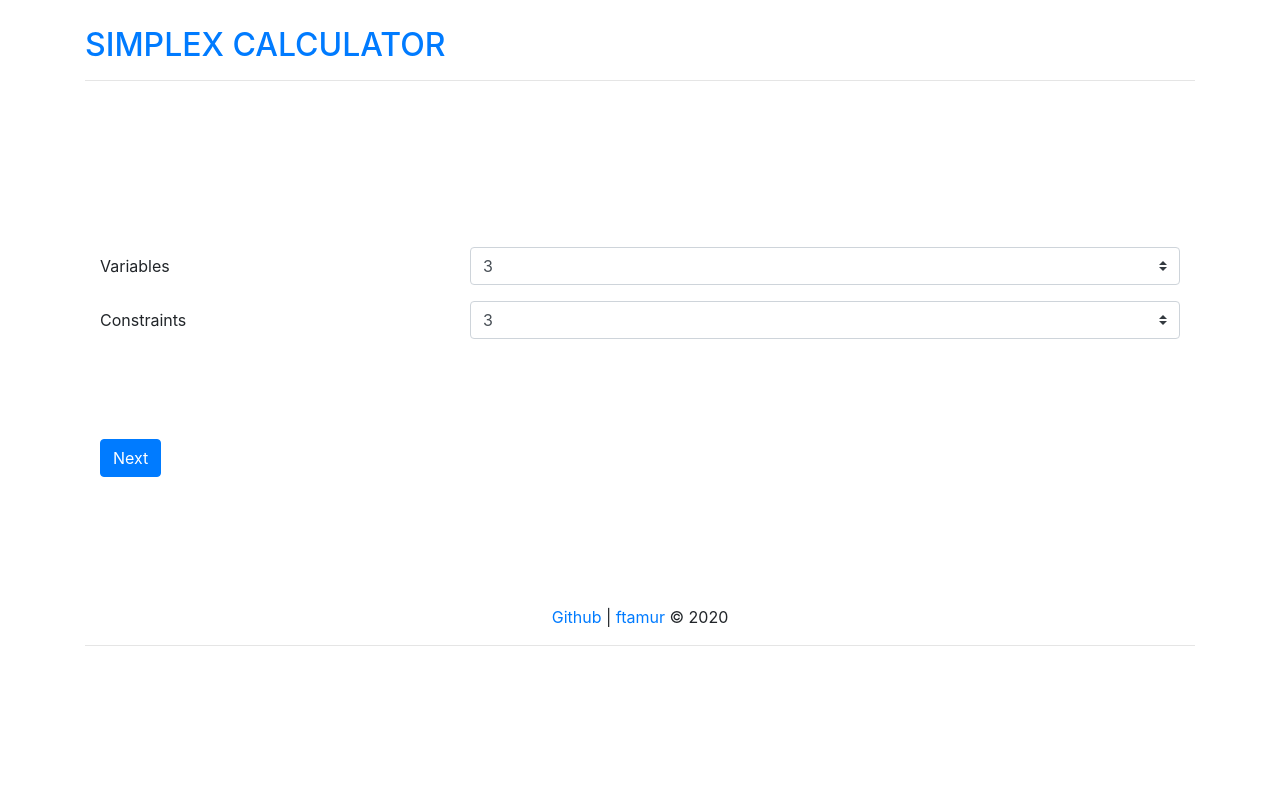
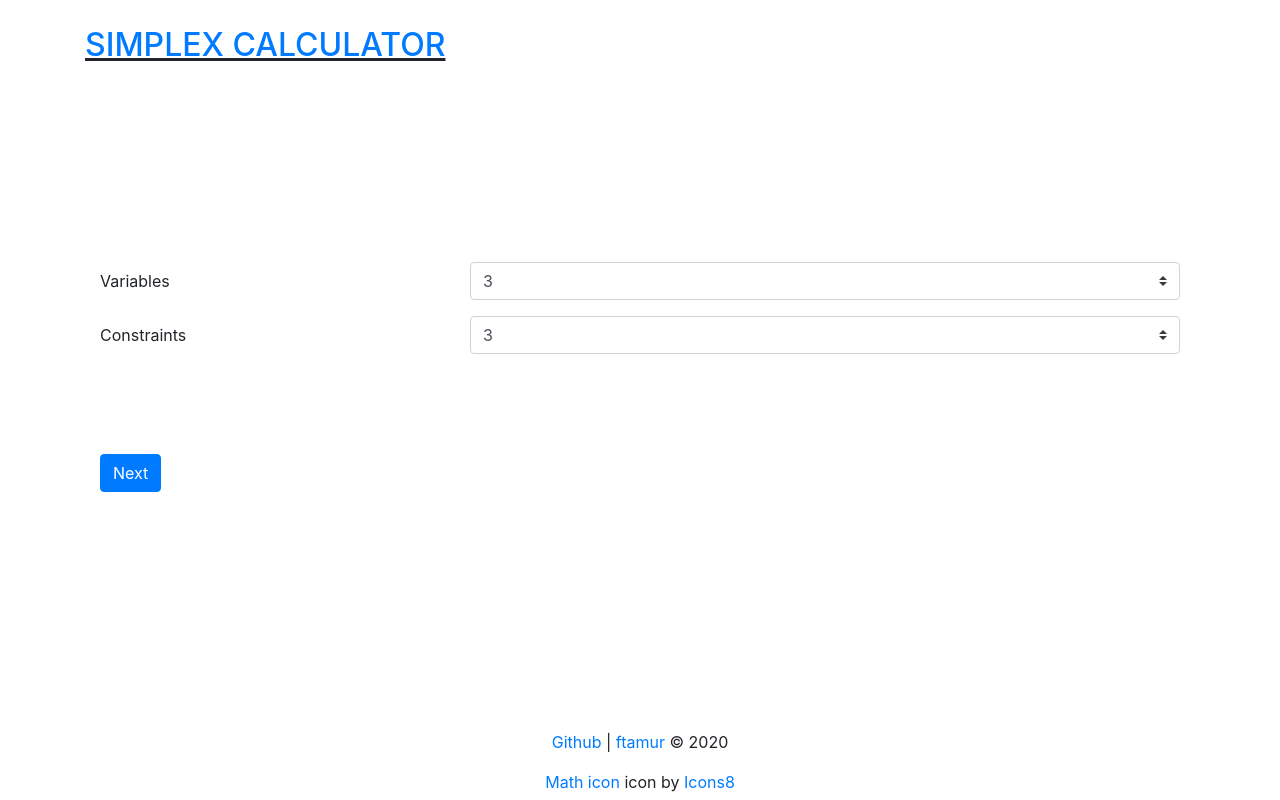
Before and after one commit to ftamur/django-simplex-lp-problem-solver-website, a Django app: page / in a window 1280 px wide. Run offline with Django 3.2, Linux system fonts and the light colour scheme; some libraries are stand-ins or nearby versions.

Commit message:
favicon - result page - base page - title

```diff
--- a/solveLpwithSimplex/simplex/forms.py
+++ b/solveLpwithSimplex/simplex/forms.py
@@ -82,7 +82,8 @@ class SolveForm(forms.Form):
 
                 HTML(self.get_info_lower_bounds()),
                 HTML('<div style="margin-top:50px;"></div>'),
-                Submit('submit', 'Solve')
+                Submit('submit', 'Solve'),
+                HTML('<div style="margin-top:50px;"></div>'),
             )
         )
 
--- a/solveLpwithSimplex/simplex/static/simplex/css/init.css
+++ b/solveLpwithSimplex/simplex/static/simplex/css/init.css
@@ -5,3 +5,19 @@
 .btn btn-primary{
     alignment: right;
 }
+
+#page-container{
+    position: relative;
+    min-height: 90vh;
+}
+
+#content-wrap{
+    padding-bottom: 1rem; /* footer height */
+}
+
+#footer{
+    position: absolute;
+    bottom: 0;
+    width: 100%;
+    height: 1rem;
+}
--- a/solveLpwithSimplex/simplex/templates/base.html
+++ b/solveLpwithSimplex/simplex/templates/base.html
@@ -8,26 +8,29 @@
 
         <link rel="stylesheet" href="https://stackpath.bootstrapcdn.com/bootstrap/4.4.1/css/bootstrap.min.css" integrity="sha384-Vkoo8x4CGsO3+Hhxv8T/Q5PaXtkKtu6ug5TOeNV6gBiFeWPGFN9MuhOf23Q9Ifjh" crossorigin="anonymous">
         <link rel="stylesheet" href={% static 'simplex/css/init.css' %}>
+        <link rel="shortcut icon" type="image/x-icon" href={% static 'simplex/img/icons/favicon.png' %} />
         <meta name="viewport" content="width=device-width,height=device-height,initial-scale=1.0"/>
+        <title>Simplex Calculator</title>
 
     </head>
 
     <body>
 
+        <div id="page-container">
+            <div id="content-wrap">
+
                 <div class="container" style="margin-top: 2%; margin-bottom: 2%">
-                <h2><a href="{% url 'simplex:init' %}">SIMPLEX CALCULATOR</a></h2>
-                <hr>
+                        <h2><u><a href="{% url 'simplex:init' %}">SIMPLEX CALCULATOR</a></u></h2>
+                        <br>
                 </div>
 
                 <div class="container">
+
                     {% if messages %}
                         {% for message in messages %}
                             <div class="alert {% if message.tags %}alert-{{ message.tags }}{% endif %}">{{ message }}</div>
                         {% endfor %}
                     {% endif %}
-
-
-
 
                 </div>
 
@@ -49,14 +52,19 @@
                 {% block jquery %}
                 {% endblock %}
 
-    <div class="container"
-        <div class="footer" style="margin-top: 10%" align="center">
-                <p><a href="https://github.com/ftamur">Github</a> |
-                <a href="https://github.com/ftamur/django-simplex-lp-problem-solver-website">ftamur</a> &copy; 2020</p>
-                <hr>
-        </div>
             </div>
 
+                <div id="footer" align="center">
+                        <p>
+                            <a href="https://github.com/ftamur">Github</a> |
+                            <a href="https://github.com/ftamur/django-simplex-lp-problem-solver-website">ftamur</a> &copy; 2020
+                        </p>
+                        <p>
+                            <a target="_blank" href="https://icons8.com/icons/set/math">Math icon</a> icon by <a target="_blank" href="https://icons8.com">Icons8</a>
+                        </p>
+                </div>
+
+        </div>
     </body>
 
 </html>
```
Also changed, not shown: solveLpwithSimplex/simplex/templates/simplex/simplex_result.html (+5 -5 lines), solveLpwithSimplex/simplex/static/simplex/img/icons/favicon.png (added). Lines whose indentation alone changed are shown as unchanged.
